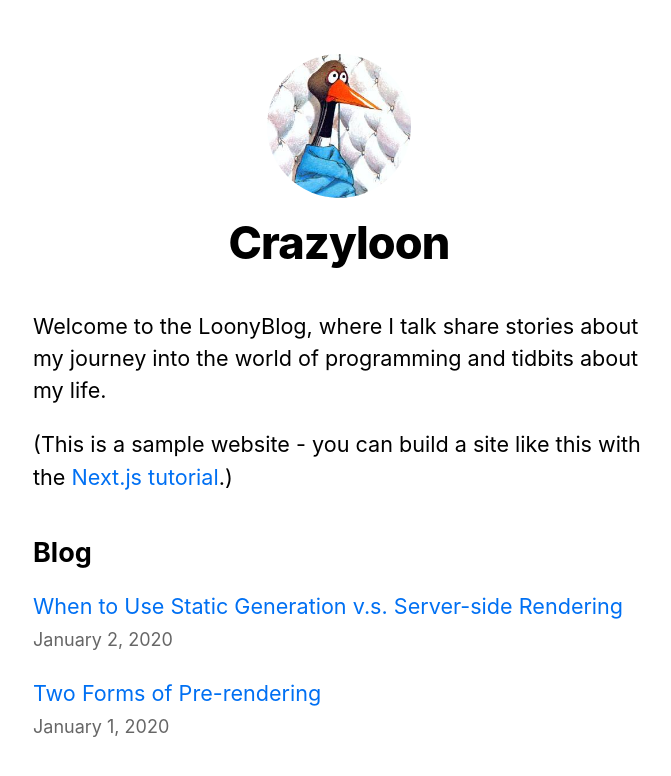
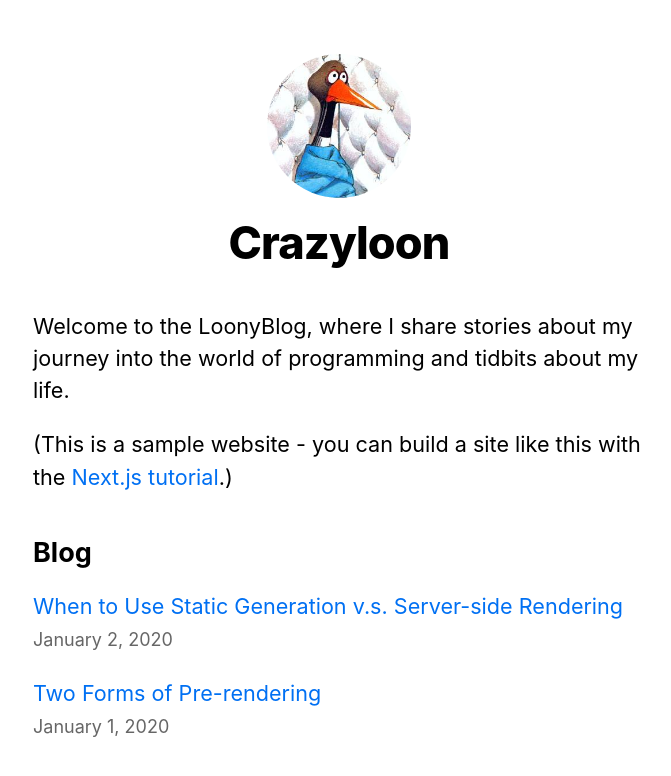
Before and after one commit to Crazyloon/nextjs-blog, a Next.js app: page / in a window 1280 px wide. Shown: the top 776 px of the page, without its empty margins (301-972 px from the left). Built offline with nearby package versions, Linux system fonts and the light colour scheme.

Commit message:
fixed typo

```diff
--- a/pages/index.js
+++ b/pages/index.js
@@ -23,7 +23,7 @@ export default function Home({ allPostsData }) {
       </Head>
       <section className={utilStyles.headingMd}>
         <p>
-          Welcome to the LoonyBlog, where I talk share stories about my journey into the world of programming
+          Welcome to the LoonyBlog, where I share stories about my journey into the world of programming
           and tidbits about my life.
         </p>
         <p>
```
